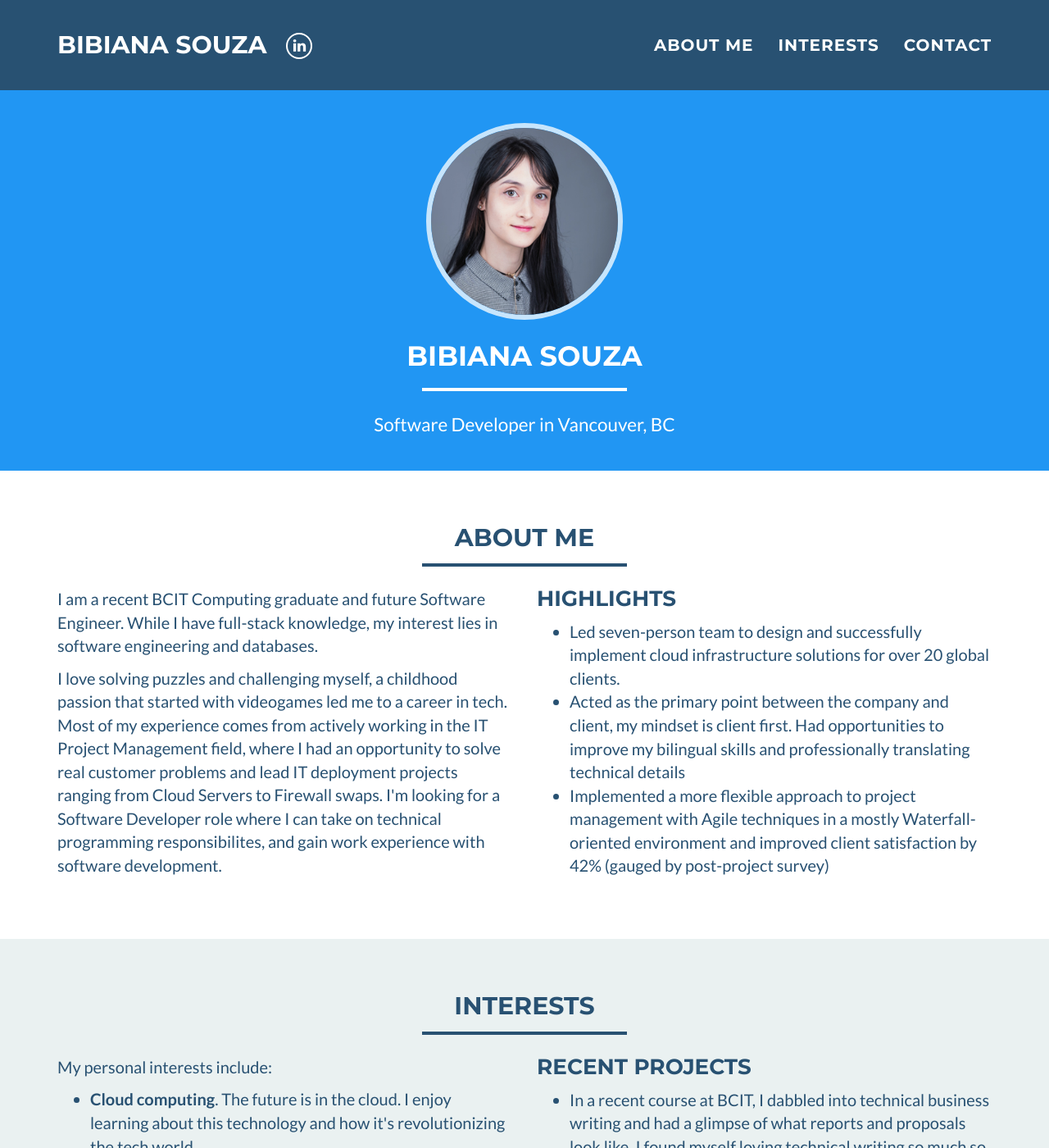
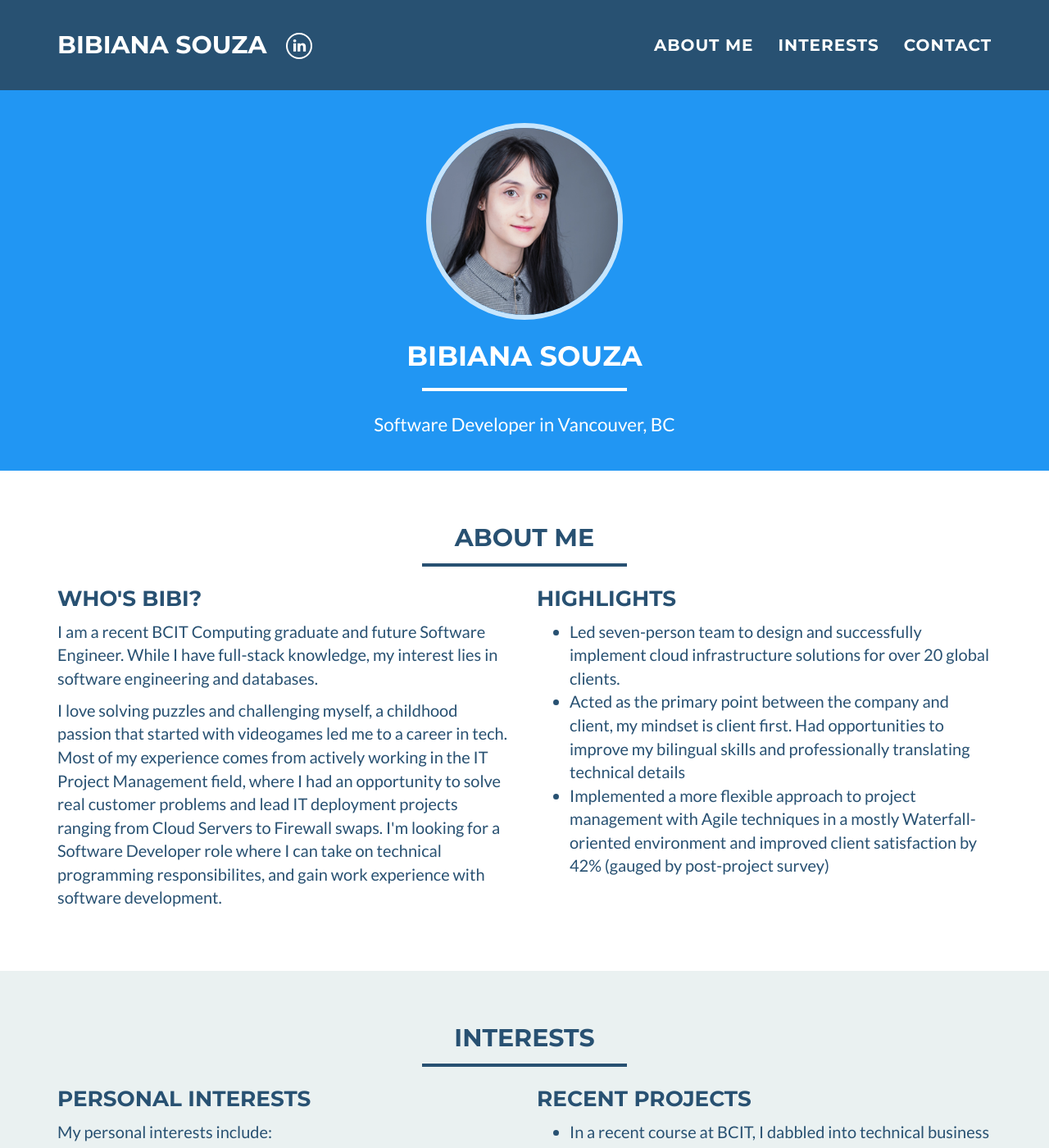
Before and after one commit to bibschan/bibschan.github.io, a Jekyll site: the page built from index.html, in a window 1280 px wide and 1400 px high. Shown: the whole window at 82% size. Built offline with Jekyll 4.4.1, drawn with Linux system fonts in a browser that asks for light colours.

Commit message:
Sub-header changes

```diff
--- a/_includes/about_me.html
+++ b/_includes/about_me.html
@@ -8,6 +8,7 @@
     </div>
     <div class="row">
 	    <div class="col-sm-6">
+        <h3 style="margin-top:0;">Who's Bibi? </h3>
     		<p>
             I am a recent BCIT Computing graduate and future Software Engineer. While I have full-stack knowledge, my interest lies in software engineering and databases.
         </p>
--- a/_includes/interests.html
+++ b/_includes/interests.html
@@ -8,6 +8,7 @@
         </div>
             <div class="row">
                 <div class="col-sm-6">
+      <h3 style="margin-top:0">Personal Interests</h3>
 		    <p>
 			    My personal interests include:
         </p>
```
Also changed, not shown: 5 other files.
